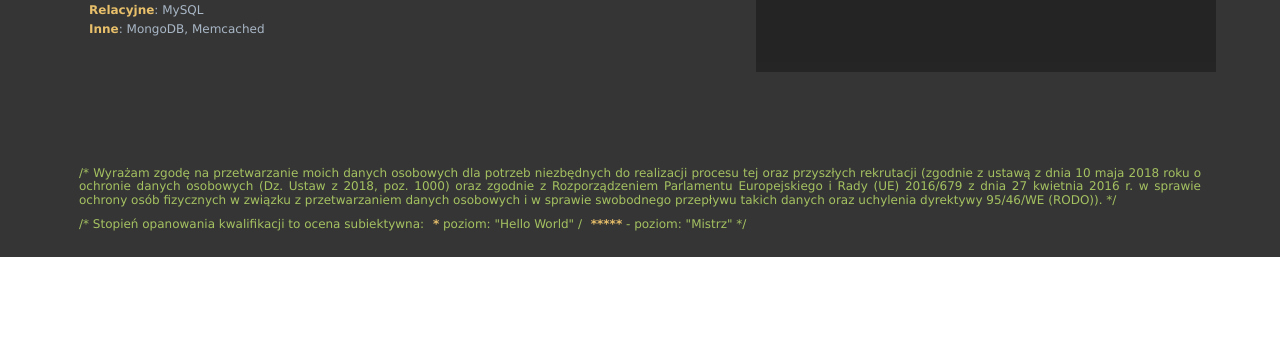
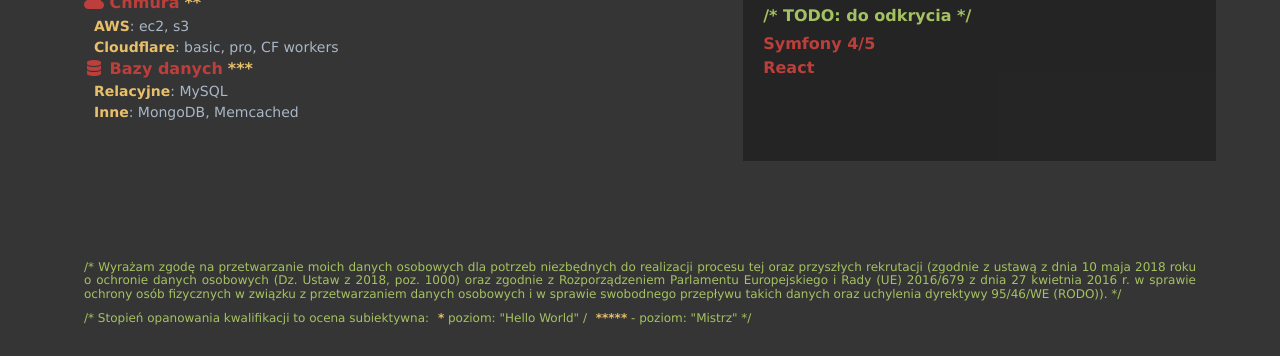
Before and after one commit to dkorab/cv, a plain HTML site: page index.html in a window 1280 px wide. Shown: the part 911-1267 px from the top of the page. Before the commit the page ends 1168 px from the top, so only its background shows below. Drawn offline with Linux system fonts and the light colour scheme.

Commit message:
Style fix

```diff
--- a/style.css
+++ b/style.css
@@ -35,7 +35,7 @@ html {
 }
 
 body {
-    font-size: 1.4rem;
+    font-size: 1.6rem;
     font-family: Verdana,Geneva,sans-serif;
 }
 
@@ -50,6 +50,7 @@ ul {
 li {
     display: block;
     margin: 0.5rem 0;
+    text-align: justify;
 }
 
 li:first-child {
@@ -200,7 +201,7 @@ li i {
 }
 
 .container__item {
-    padding: 1.5rem;
+    padding: 2rem;
 }
 
 @media only screen and (max-width: 900px) {
@@ -256,7 +257,7 @@ li i {
 }
 
 .main li li {
-    font-size: 1.2rem;
+    font-size: 1.4rem;
 }
 
 /* Sidebar */
@@ -265,7 +266,6 @@ li i {
     background: var(--sidebar-color);
     grid-area: sidebar;
 }
-
 
 .sidebar .label-text {
     margin-right: 0.5rem;
@@ -283,7 +283,6 @@ li i {
 }
 
 .footer__notes > li {
-    text-align: justify;
     margin: 1rem 0;
 }
 
@@ -324,8 +323,4 @@ li i {
     .title > h1 {
         padding: 0;
     }
-
-    .footer {
-        margin: 0;
-    }
 }
```
